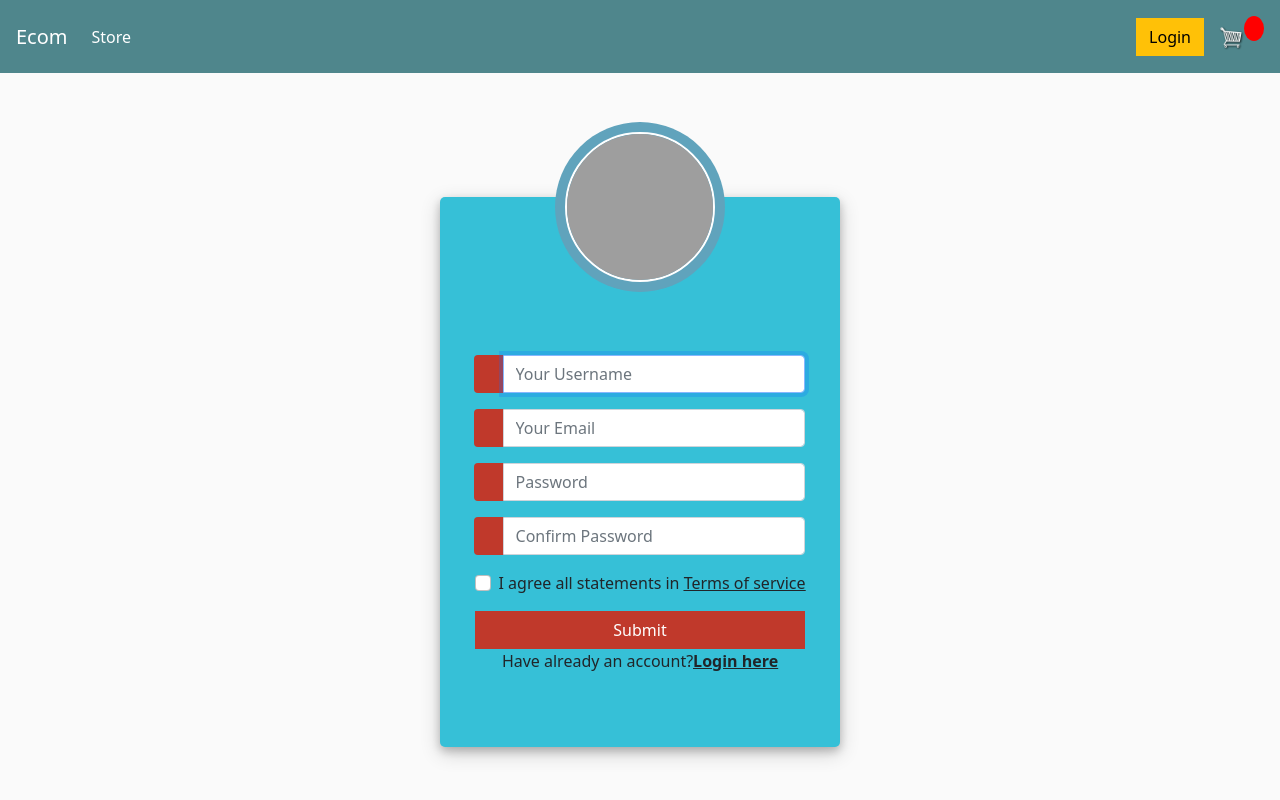
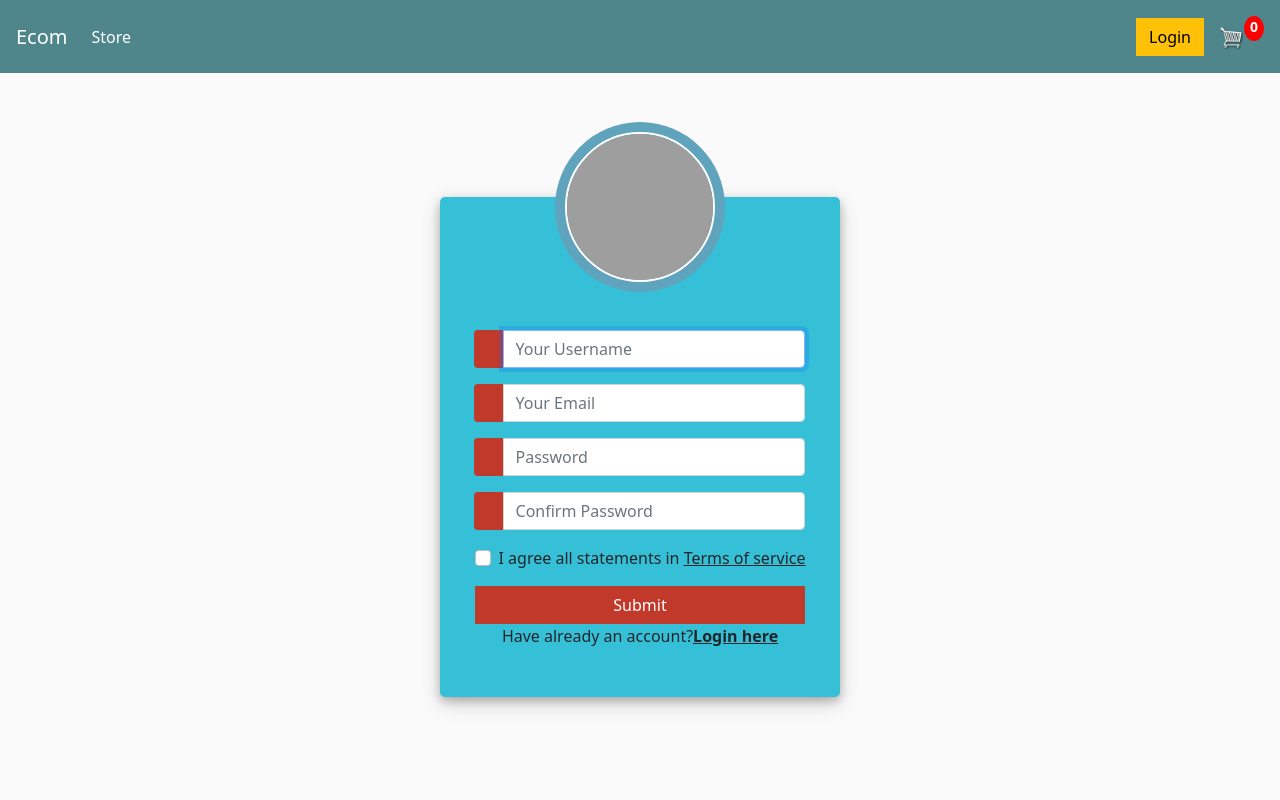
Before and after one commit to parvez86/MyDjangoEShop, a Django app: page /register/ in a window 1280 px wide. Run offline with Django 4.2, Linux system fonts and the light colour scheme; some libraries are stand-ins or nearby versions; grey boxes are pictures that could not be loaded.

Commit message:
pic updated

```diff
--- a/mysite/myapp/templates/store/main.html
+++ b/mysite/myapp/templates/store/main.html
@@ -89,11 +89,10 @@
 				<img  id="cart-icon" src="{% static 'images/cart.png' %}">
 			</a>
 			{% if cartItems != None %}
-				<p id="cart-total" class="cart-total">{{cartItems}}</p>
+				<p id="cart-total" class="cart-total text-white fw-bold">{{cartItems}}</p>
 			{% else %}
-				<p id="cart-total1" class="cart-total text-danger fw-bold"></p>
+				<p id="cart-total1" class="cart-total text-white fw-bold">0</p>
 			{% endif %}
-
 	    </div>
 	  </div>
 	</nav>
--- a/mysite/myapp/templates/store/register.html
+++ b/mysite/myapp/templates/store/register.html
@@ -19,7 +19,7 @@
 <section>
 <div class="container h-100 login-container">
 		<div class="d-flex justify-content-center h-100">
-			<div class="user_card" style="width:400px; height:550px">
+			<div class="user_card" style="width:400px; height:500px">
 				<div class="d-flex justify-content-center">
 					<div class="brand_logo_container">
 						<img src="{% static 'images/user-plus-icon2.png'%}" class="brand_logo" alt="Logo">
--- a/mysite/myapp/views.py
+++ b/mysite/myapp/views.py
@@ -106,6 +106,7 @@ def single_product(request, id):
 
 def updateItem(request):
     data = json.loads(request.body)
+    print(data)
     productId = data['productId']
     action = data['action']
     print('Action:', action)
```
Also changed, not shown: pic/cart.PNG, pic/checkout.PNG, pic/login_page.PNG, pic/sign_up.PNG, pic/single_product.PNG, pic/store.PNG.
